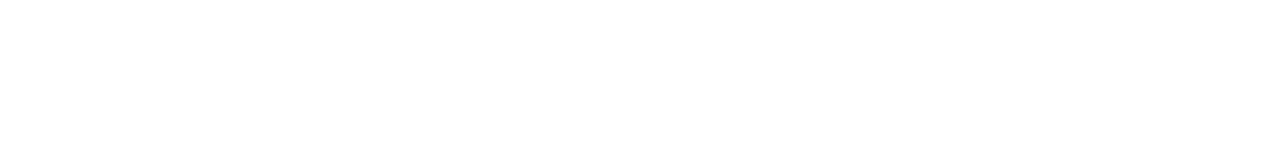
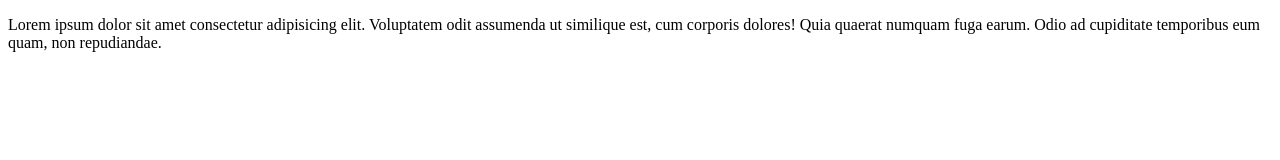
Before and after one commit to HarshiniGottimukkala/Test, a plain HTML site: page index.html in a window 1280 px wide. Drawn offline with Linux system fonts and the light colour scheme.

Commit message:
Paragraph added

```diff
--- a/index.html
+++ b/index.html
@@ -3,9 +3,9 @@
 <head>
     <meta charset="UTF-8">
     <meta name="viewport" content="width=device-width, initial-scale=1.0">
-    <title>Git Test</title>
+    <title>Test</title>
 </head>
 <body>
-
+    <p>Lorem ipsum dolor sit amet consectetur adipisicing elit. Voluptatem odit assumenda ut similique est, cum corporis dolores! Quia quaerat numquam fuga earum. Odio ad cupiditate temporibus eum quam, non repudiandae.</p>
 </body>
 </html>
```
